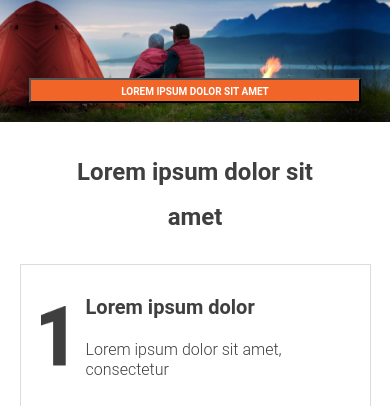
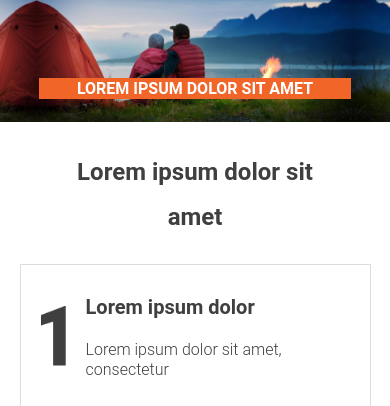
Before and after one commit to Veniyana/Web-Page-Design, a PHP site: page / in a window 390 px wide. Shown: the top 406 px of the page. Run offline with PHP 8.4, Linux system fonts and the light colour scheme.

Commit message:
Added link to form

```diff
--- a/index.css
+++ b/index.css
@@ -316,6 +334,17 @@ body {
         box-shadow: inset 0px 4px 4px rgba(0, 0, 0, 0.25);
     }
 
+    .navigation-button.one{
+        position:absolute;
+        text-decoration: none;
+        width: 80vw;
+        text-align: center;
+    }
+
+    .navigation-button.two{
+        display:none;
+    }
+
     .main-heading {
         margin-top: 150px;
     }
@@ -523,40 +548,6 @@ body {
 
 /* -------------- */
 
-input[name="orange-button1"] {
-    width: 540px;
-    height: 60px;
-    background: #F16529;
-
-    font-family: Roboto;
-    font-style: normal;
-    font-weight: bold;
-    font-size: 16px;
-    line-height: 21px;
-
-    text-transform: uppercase;
-    margin: 75px 0;
-    color: #FFFFFF;
-    align-self: center;
-}
-
-input[name="orange-button2"] {
-    position: absolute;
-    width: 85vw;
-    height: 25px;
-    background: #F16529;
-
-    font-family: Roboto;
-    font-style: normal;
-    font-weight: bold;
-    font-size: 10px;
-    line-height: 21px;
-
-    text-transform: uppercase;
-    margin-top:20%;
-    color: #FFFFFF;
-    align-self: center;
-}
 
 /* logos */
 .logo {
@@ -601,3 +592,17 @@ footer>p {
     margin: 0 10%;
     color: #373737;
 }
+
+.navigation-button{
+    background: #F16529;
+
+    font-family: Roboto;
+    font-style: normal;
+    font-weight: bold;
+    line-height: 21px;
+
+    text-transform: uppercase;
+    margin-top:20%;
+    color: #FFFFFF;
+    align-self: center;
+}
--- a/index.html
+++ b/index.html
@@ -15,10 +15,10 @@
             <img src="./img/image11.png" id="image11">
         </div>
 
-        <input type="button" name="orange-button2" value="Lorem ipsum dolor sit amet" />
+        <a href="#form2" class="navigation-button one">Lorem ipsum dolor sit amet</a>
 
         <!-- the form with the email and submit button -->
-        <form class="form1">
+        <form id="form1" class="form1">
             <h1>Lorem ipsum dolor sit amet</h1>
             <input type="email" placeholder="EMAIL" />
             <input type="button" name="submit-button" value="Lorem ipsum dolor sit amet">
@@ -85,10 +85,9 @@
         </div>
 
 
+        <a href="#form1" class="navigation-button two">Lorem ipsum dolor sit amet</a>
 
-        <input type="button" name="orange-button1" value="Lorem ipsum dolor sit amet" />
-
-        <form class="form2">
+        <form id="form2" class="form2">
             <h1>Lorem ipsum dolor sit amet</h1>
             <input type="email" placeholder="EMAIL" />
             <input type="button" value="Lorem ipsum dolor sit amet">
```
Also changed, not shown: other parts of index.css (+24 -10 lines).
